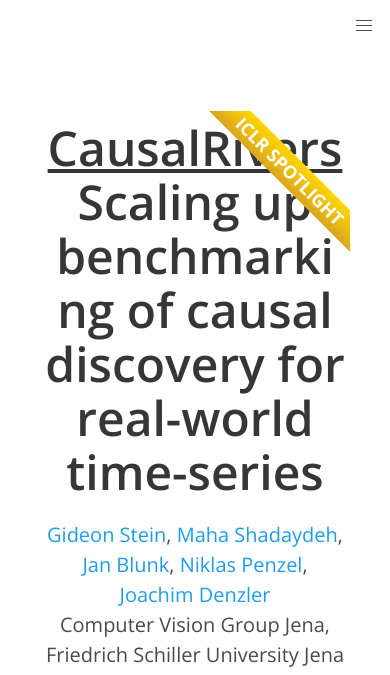
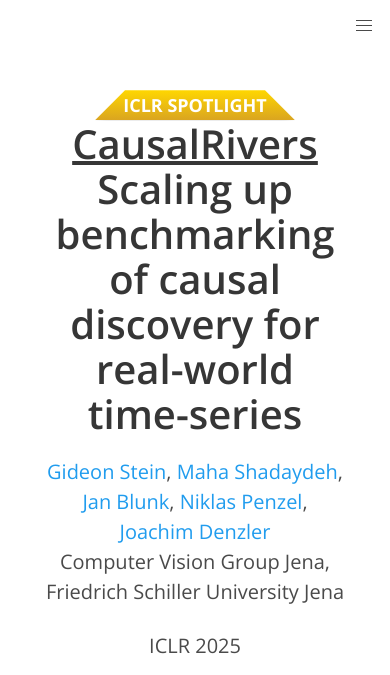
Before and after one commit to CausalRivers/CausalRivers.github.io, a plain HTML site: page index.html in a window 390 px wide. Shown: the top 675 px of the page. Drawn offline with Linux system fonts and the light colour scheme; files whose address does not match are found by name.

Commit message:
Better mobile scaling

```diff
--- a/static/css/index.css
+++ b/static/css/index.css
@@ -150,6 +150,7 @@ body {
 }
 
 
+@media screen {
   /* "Spotlight Badge */
   .spotbox {
     width: 800x; height: auto;
@@ -182,3 +183,42 @@ body {
     top: 35px; right: -45px;
     clip-path: polygon(200px 30px, 170px -0px, 30px -0px, 0px 30px, 10px 30px,  110px 30px)
   }
+}
+
+@media (max-width: 600px) {
+  /* "Spotlight Badge */
+  .spotbox {
+    width: 800x; height: auto;
+    position: relative;
+    border: 1px solid #FFF;
+    background: #FFF;
+    margin: 20px;
+    display: inline-block;
+  }
+
+  .spotlight:after {
+    content: "ICLR Spotlight";
+    z-index: 1;
+    overflow: hidden;
+    font-size: 18px;
+    font-weight: bold;
+    font-family: 'Open Sans', sans-serif;
+    color: #FFF;
+    text-transform: uppercase;
+    text-align: center;
+    line-height: 30px;
+    transform: rotate(0deg);
+    display: block;
+    background: #DAA520;
+    background: linear-gradient(#FFD700 0%, #DAA520 100%);
+    box-shadow: 0 3px 10px -5px rgba(0, 0, 0, 1);
+    position: absolute;
+    top: -5%;
+    left: 50%;
+    transform: translate(-50%, -50%);
+  }
+
+  .title.is-1 {
+    font-size: 2.5rem;
+  }
+}
```
Also changed, not shown: index.html (+1 -1 lines). Lines whose indentation alone changed are shown as unchanged.
